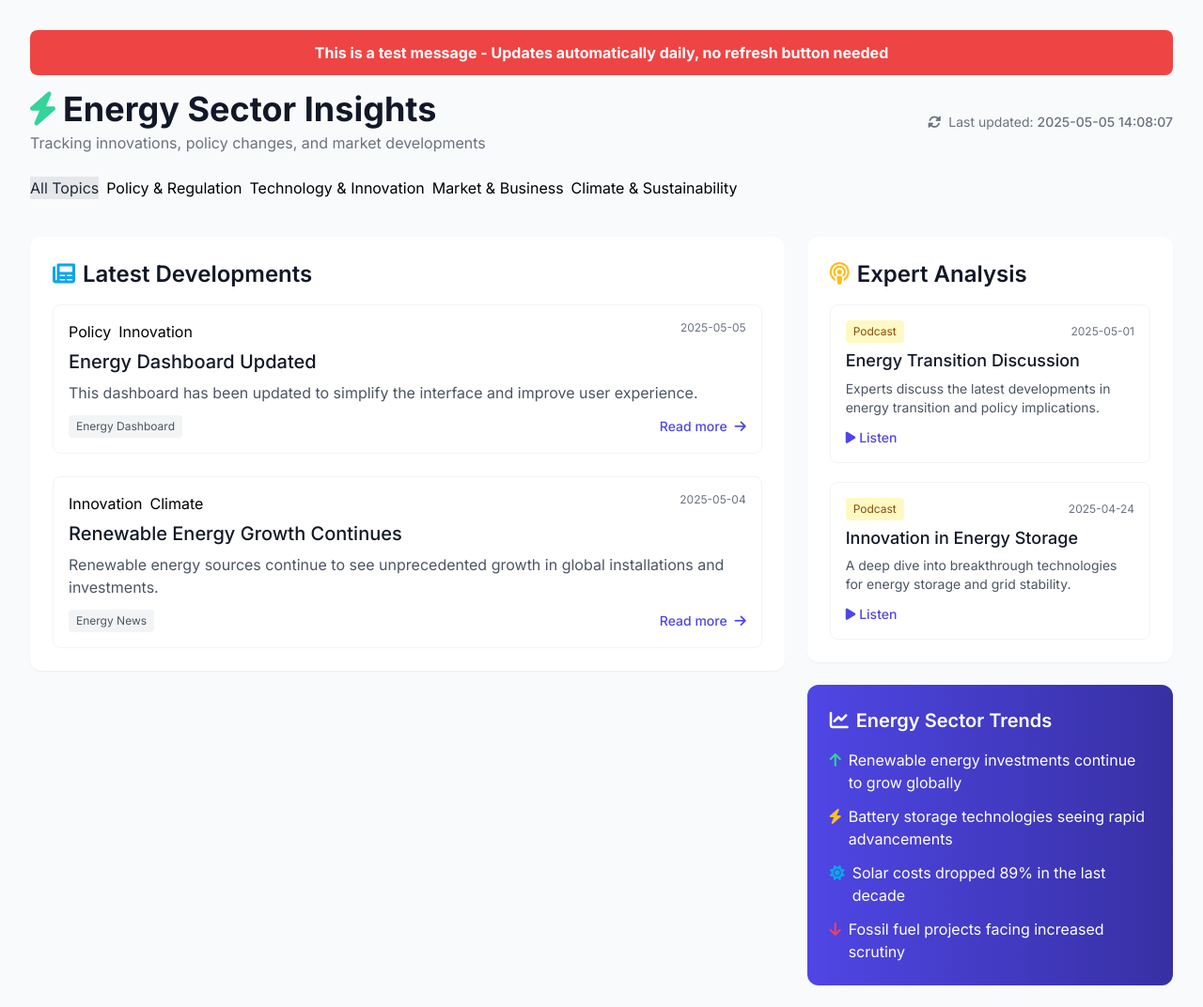
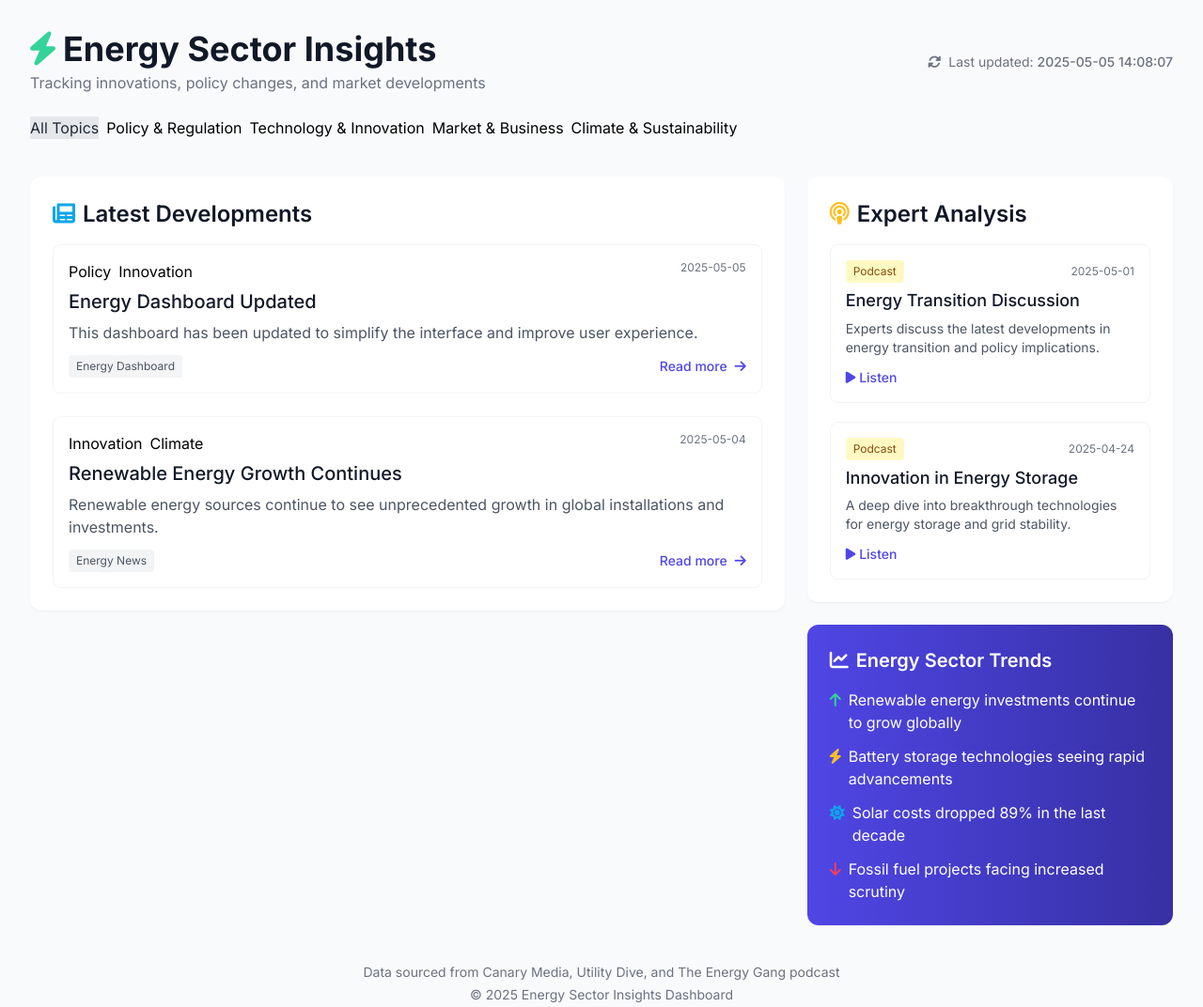
Before and after one commit to kavinravi/energy-dashboard, a plain HTML site: page index.html in a window 1280 px wide. Shown: the top 1072 px of the page at 94% size. Drawn offline with nearby package versions, Linux system fonts and the light colour scheme.

Commit message:
Remove test banner

```diff
--- a/index.html
+++ b/index.html
@@ -50,11 +50,6 @@
 
 <body class="bg-gray-50 font-sans">
     <div class="max-w-7xl mx-auto px-4 sm:px-6 lg:px-8 py-8">
-        <!-- Test Banner -->
-        <div class="bg-red-500 text-white p-3 rounded-lg mb-4 text-center font-bold">
-            This is a test message - Updates automatically daily, no refresh button needed
-        </div>
-
         <!-- Header -->
         <header class="mb-10">
             <div class="flex flex-col md:flex-row md:items-center md:justify-between">
```
